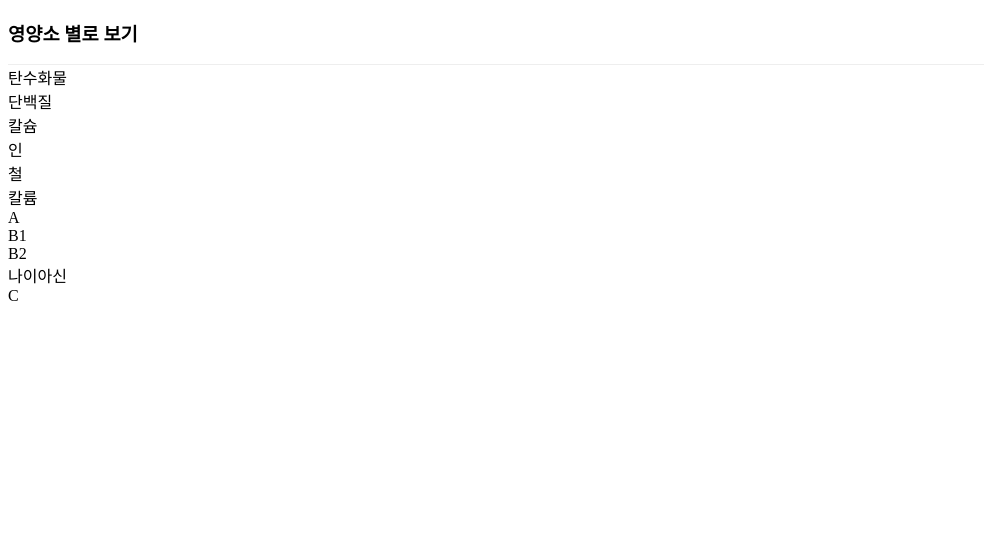
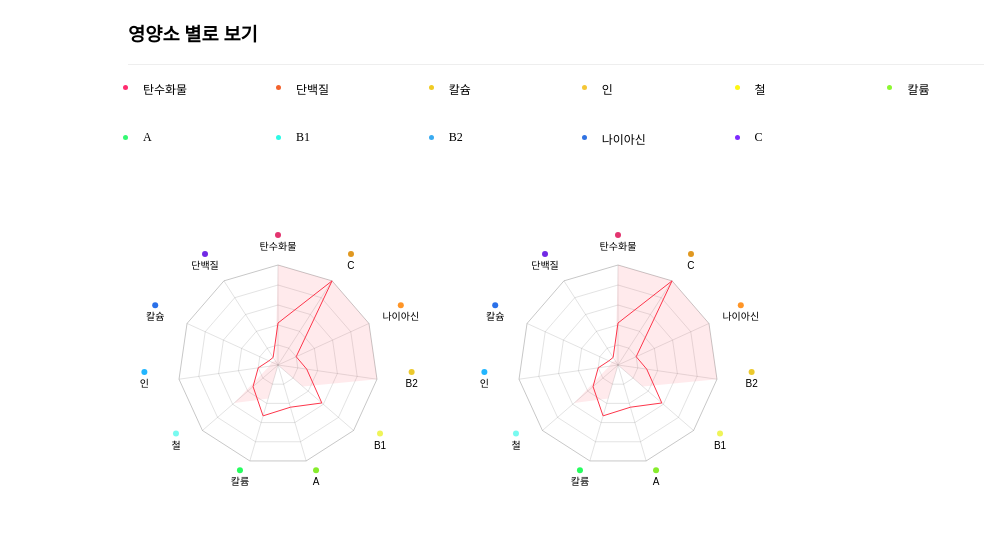
Before and after one commit to bowbowbow/d3-practice, a plain HTML site: page index.html in a window 1280 px wide. Shown: the whole page, without its empty margins (0-984 px from the left). Drawn offline with nearby package versions, Linux system fonts and the light colour scheme.

Commit message:
차트 추가, css 수정

```diff
--- a/script.js
+++ b/script.js
@@ -1,4 +1,4 @@
-var data = [
+var data1 = [
     [
         {"axis":"탄수화물","value":42},
         {"axis":"단백질","value":9},
@@ -27,9 +27,40 @@ var data = [
     ],
 ];
 
-RadarChart.draw('#chart-radar', data, {
-    w: 280,
-    h: 280,
+var data2 = [
+    [
+        {"axis":"탄수화물","value":42},
+        {"axis":"단백질","value":9},
+        {"axis":"칼슘","value":10},
+        {"axis":"인","value":20},
+        {"axis":"철", "value":33},
+        {"axis":"칼륨","value":53},
+        {"axis":"A","value":44},
+        {"axis":"B1","value":58},
+        {"axis":"B2","value":29},
+        {"axis":"나이아신","value":20},
+        {"axis":"C","value":100},
+    ],
+    [
+        {"axis":"탄수화물","value":100},
+        {"axis":"단백질","value":5},
+        {"axis":"칼슘","value":7},
+        {"axis":"인","value":9},
+        {"axis":"철", "value":58},
+        {"axis":"칼륨","value":35},
+        {"axis":"A","value":0},
+        {"axis":"B1","value":33},
+        {"axis":"B2","value":100},
+        {"axis":"나이아신","value":100},
+        {"axis":"C","value":100},
+    ],
+];
+
+
+RadarChart.draw('#chart-radar-1', data1, {
+    lineColor: '#fd364b',
+});
+RadarChart.draw('#chart-radar-2', data2, {
     lineColor: '#fd364b',
 });
 
--- a/style.css
+++ b/style.css
@@ -1,11 +1,36 @@
 @charset "UTF-8";
 
-.big.radarChart {
-    width: 500px;
-    height: 400px;
-    margin: 30px;
+.content {
+	width: 1024px;
+	margin: 0px auto;
 }
 
-#chart-radar1 {
-    margin-bottom: 60px;
+.row {
+	display: flex;
+    flex-wrap: wrap;
 }
+
+.grid {
+	position: relative;
+	float: left;
+	width: 12%;
+	height: 20px;
+	padding: 15px;
+	font-size: 12px;
+}
+
+.grid > .circle {
+	position: absolute;
+	top: 20px;
+	left: -5px;
+	width: 5px;
+	height: 5px;
+	border-radius:50%;
+	background-color: red;
+}
+
+.radar-chart {
+	float: left;
+    width: 340px;
+    height: 340px;
+}
```
